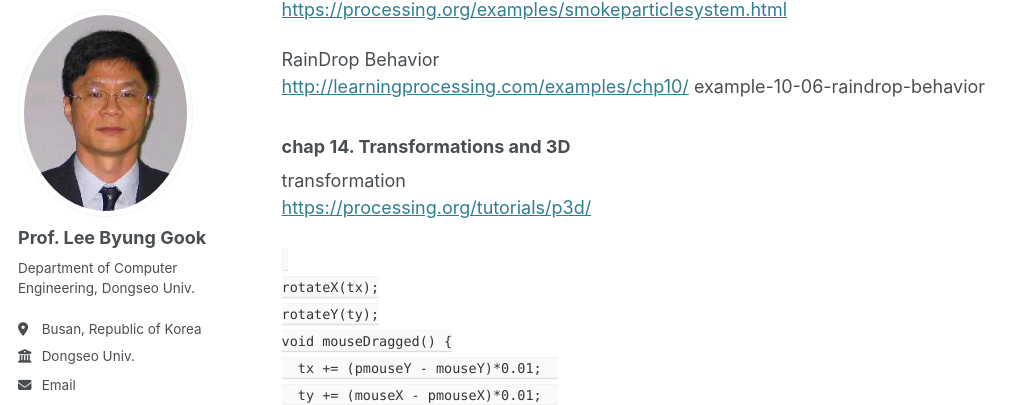
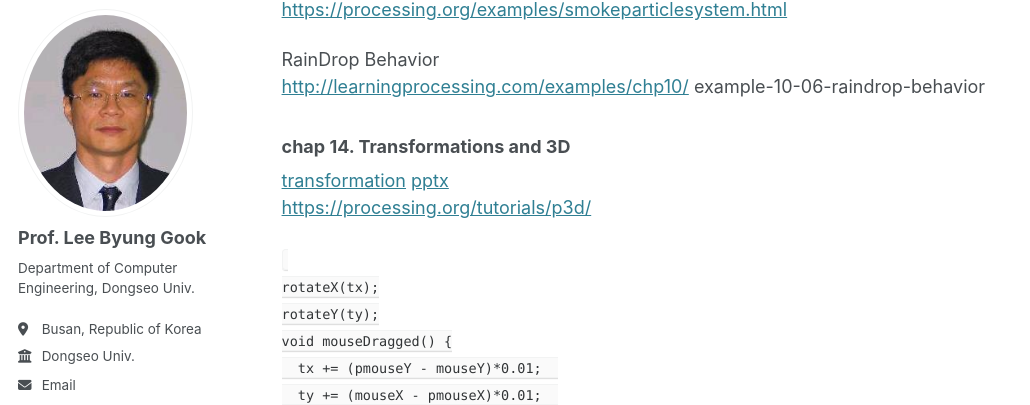
Before and after one commit to leebyunggook/leebyunggook.github.io, a Jekyll site: the page built from _pages/PhysicsProcessing.md, in a window 1280 px wide and 900 px high, scrolled down 2998 px. Shown: the part 90-495 px from the top of the window, without its empty margins (0-1030 px from the left). Built offline with Jekyll 4.4.1, drawn with Linux system fonts in a browser that asks for light colours; some web fonts are replaced; our own code applies the rules of GitHub Pages for plain Markdown files.

Commit message:
Update PhysicsProcessing.md

```diff
--- a/_pages/PhysicsProcessing.md
+++ b/_pages/PhysicsProcessing.md
@@ -95,7 +95,7 @@ RainDrop Behavior <br>
 [http://learningprocessing.com/examples/chp10/](http://learningprocessing.com/examples/chp10/) example-10-06-raindrop-behavior <br>
 
 ### chap 14. Transformations and 3D
-transformation <br>
+[transformation](./Transformation.pdf) [pptx](./Transformtion.pptx) <br>
 [https://processing.org/tutorials/p3d/](https://processing.org/tutorials/p3d/)
 <pre><code>
 rotateX(tx);
```
